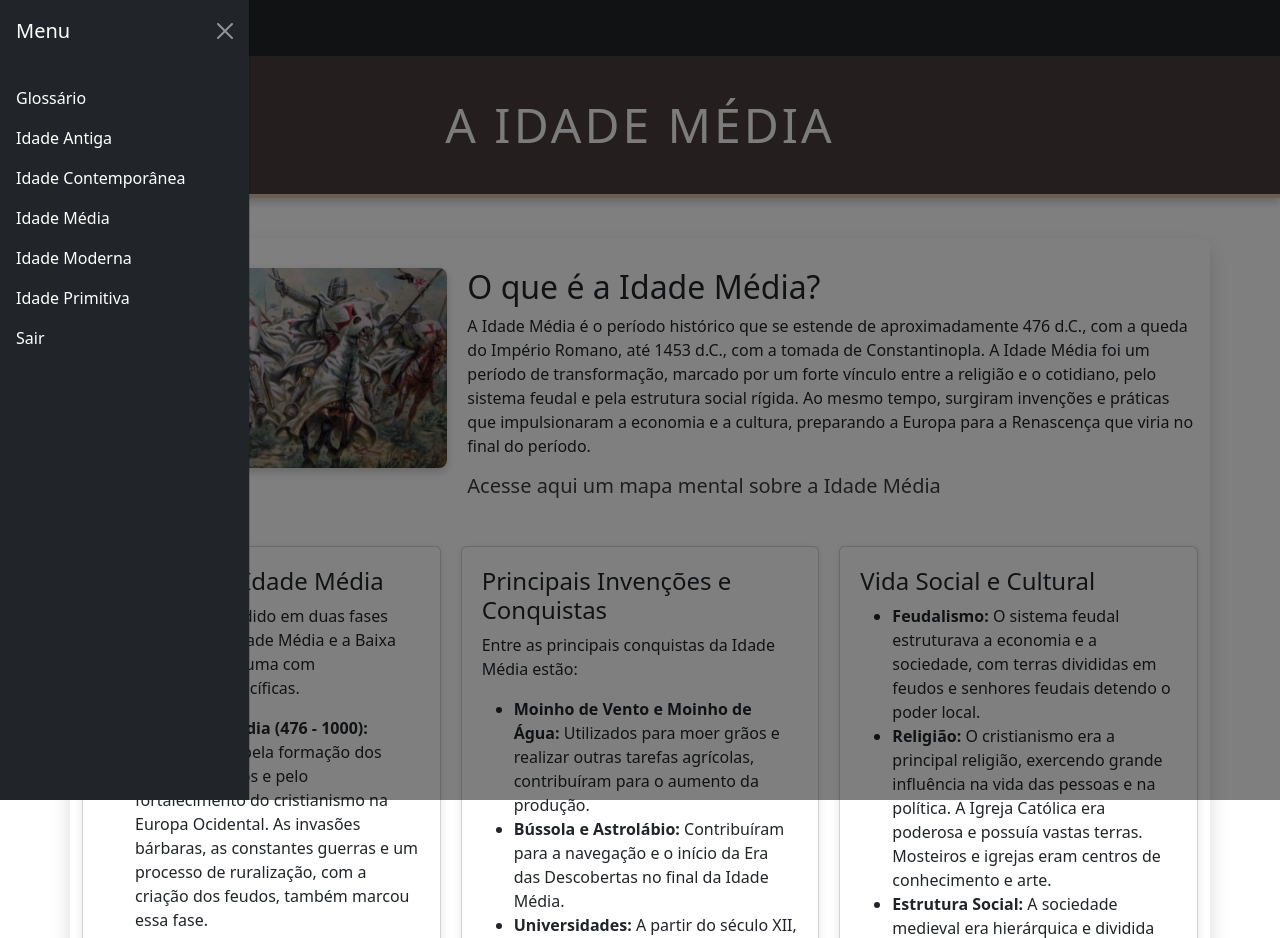
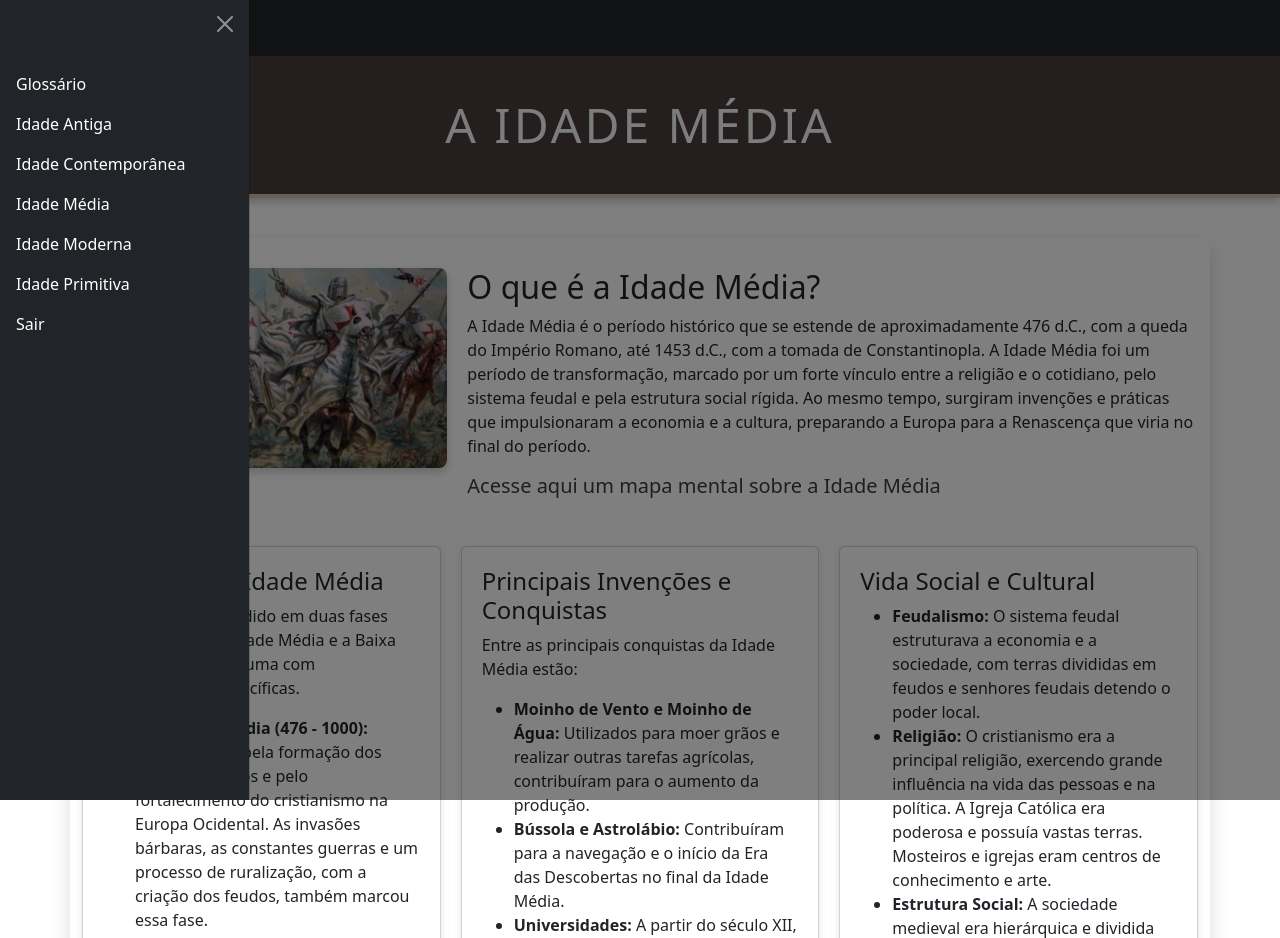
Before and after one commit to juliafortunat24/projeto_de_historia, a PHP site: page /paginas/idademedia.php in a window 1280 px wide, after a click that opens the changed part. Shown: the top 938 px of the page. Run offline with PHP 8.4, Linux system fonts and the light colour scheme.

Commit message:
tirando menu da navbar - julia

```diff
--- a/paginas/idadeantiga.php
+++ b/paginas/idadeantiga.php
@@ -60,7 +60,7 @@ if (isset($_SESSION['tipo_sessao'])) {
         <div class="offcanvas offcanvas-start bg-dark text-white custom-offcanvas" tabindex="-1" id="offcanvasNavbar"
              aria-labelledby="offcanvasNavbarLabel">
             <div class="offcanvas-header">
-                <h5 class="offcanvas-title" id="offcanvasNavbarLabel">Menu</h5>
+                <h5 class="offcanvas-title" id="offcanvasNavbarLabel"></h5>
                 <button type="button" class="btn-close btn-close-white" data-bs-dismiss="offcanvas"
                         aria-label="Close"></button>
             </div>
--- a/paginas/idadecontemporanea.php
+++ b/paginas/idadecontemporanea.php
@@ -60,7 +60,7 @@ if (isset($_SESSION['tipo_sessao'])) {
         <div class="offcanvas offcanvas-start bg-dark text-white custom-offcanvas" tabindex="-1" id="offcanvasNavbar"
              aria-labelledby="offcanvasNavbarLabel">
             <div class="offcanvas-header">
-                <h5 class="offcanvas-title" id="offcanvasNavbarLabel">Menu</h5>
+                <h5 class="offcanvas-title" id="offcanvasNavbarLabel"></h5>
                 <button type="button" class="btn-close btn-close-white" data-bs-dismiss="offcanvas"
                         aria-label="Close"></button>
             </div>
--- a/paginas/idademedia.php
+++ b/paginas/idademedia.php
@@ -60,7 +60,7 @@ if (isset($_SESSION['tipo_sessao'])) {
         <div class="offcanvas offcanvas-start bg-dark text-white custom-offcanvas" tabindex="-1" id="offcanvasNavbar"
              aria-labelledby="offcanvasNavbarLabel">
             <div class="offcanvas-header">
-                <h5 class="offcanvas-title" id="offcanvasNavbarLabel">Menu</h5>
+                <h5 class="offcanvas-title" id="offcanvasNavbarLabel"></h5>
                 <button type="button" class="btn-close btn-close-white" data-bs-dismiss="offcanvas"
                         aria-label="Close"></button>
             </div>
--- a/paginas/idademoderna.php
+++ b/paginas/idademoderna.php
@@ -60,7 +60,7 @@ if (isset($_SESSION['tipo_sessao'])) {
         <div class="offcanvas offcanvas-start bg-dark text-white custom-offcanvas" tabindex="-1" id="offcanvasNavbar"
              aria-labelledby="offcanvasNavbarLabel">
             <div class="offcanvas-header">
-                <h5 class="offcanvas-title" id="offcanvasNavbarLabel">Menu</h5>
+                <h5 class="offcanvas-title" id="offcanvasNavbarLabel"></h5>
                 <button type="button" class="btn-close btn-close-white" data-bs-dismiss="offcanvas"
                         aria-label="Close"></button>
             </div>
--- a/paginas/idadeprimitiva.php
+++ b/paginas/idadeprimitiva.php
@@ -60,7 +60,7 @@ if (isset($_SESSION['tipo_sessao'])) {
         <div class="offcanvas offcanvas-start bg-dark text-white custom-offcanvas" tabindex="-1" id="offcanvasNavbar"
              aria-labelledby="offcanvasNavbarLabel">
             <div class="offcanvas-header">
-                <h5 class="offcanvas-title" id="offcanvasNavbarLabel">Menu</h5>
+                <h5 class="offcanvas-title" id="offcanvasNavbarLabel"></h5>
                 <button type="button" class="btn-close btn-close-white" data-bs-dismiss="offcanvas"
                         aria-label="Close"></button>
             </div>
```
